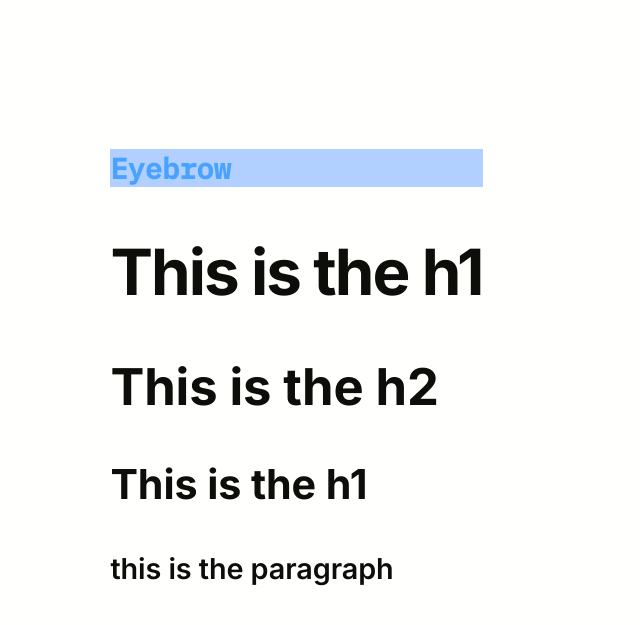
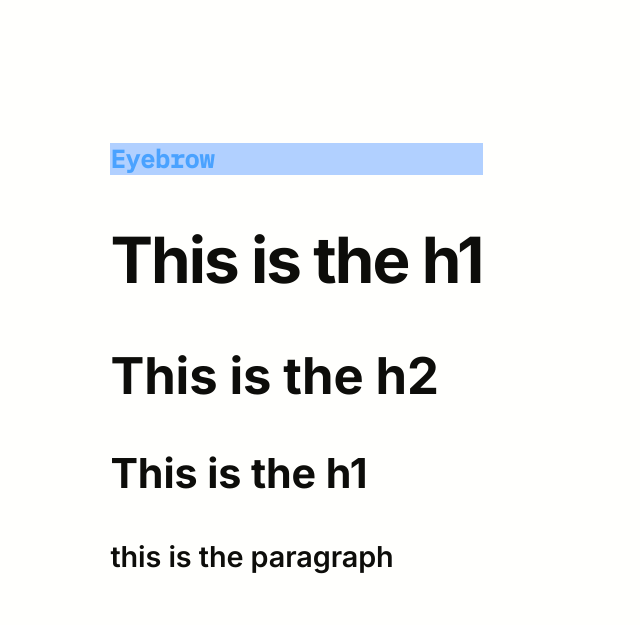
Before and after one commit to krlmnz/krlmnz, a Jekyll site: the page index.html, which Jekyll copies as it is, in a window 1280 px wide. Shown: the top 625 px of the page, without its empty margins (0-640 px from the left). Built offline with Jekyll 4.4.1, drawn with Linux system fonts in a browser that asks for light colours.

Commit message:
Update index.html

```diff
--- a/index.html
+++ b/index.html
@@ -83,6 +83,7 @@ html {
     min-height: 100vh;
     background: var(--background);
     font-family: 'Inter', sans-serif;
+    font-size: 16px;
 }
 
 main {
@@ -139,7 +140,7 @@ h1, h2, h3 {font-family: 'Inter', sans-serif;}
 
 h4 {
     font-family: 'IBM Plex Mono', monospace;
-    font-size: var(--font-size-h4);
+    font-size: calc(12px + 1vw);
     color: var(--blue-2);
     background: var(--blue);
 }
```
